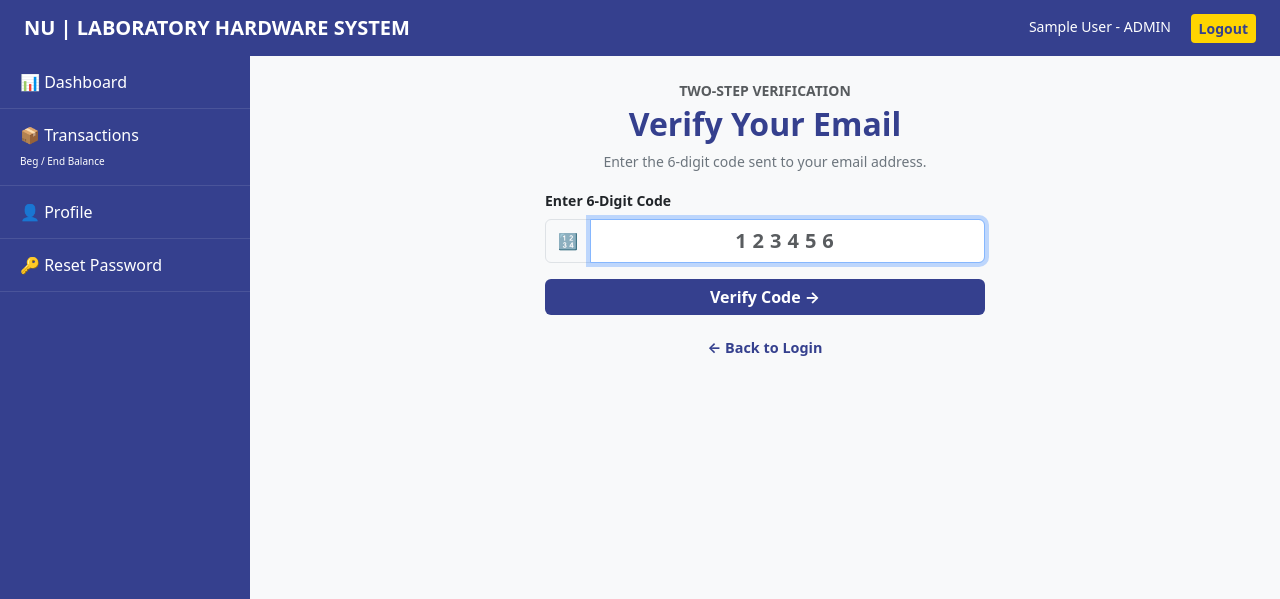
After one commit to keithleymendoza08-creator/Campus-hardware-inventory, a Flask app: page /verify-otp/1 in a window 1280 px wide. The commit adds this page. Shown: the top 599 px of the page. Run offline with Flask 3, Linux system fonts and the light colour scheme; the visitor is signed in with stand-in values (Sample User, id 1); some libraries are stand-ins or nearby versions.

Commit message:
Update templates and add OTP verification

```diff
--- a/app.py
+++ b/app.py
@@ -7,6 +7,9 @@ import Laboratorysystem as lab
 from io import StringIO
 import csv
 import os
+import random
+import smtplib
+from email.mime.text import MIMEText
 
 app = Flask(__name__)
 app.config['SECRET_KEY'] = os.environ.get('SECRET_KEY', 'nu-lab-final-english-2026')
@@ -15,6 +18,30 @@ DATABASE_URL = os.environ.get(
     'DATABASE_URL',
     'postgresql://postgres.hudetzzomizjnygxkjqu:Cinley%40063004@aws-0-ap-southeast-1.pooler.southeast-1.pooler.southeast-1.supabase.com:6543/postgres?sslmode=require'
 )
+
+# --- BREVO SMTP CONFIGURATION ---
+SMTP_SERVER = os.environ.get('SMTP_SERVER', 'smtp-relay.brevo.com')
+SMTP_PORT = int(os.environ.get('SMTP_PORT', 587))  # Port 587 or 2525
+SMTP_LOGIN = os.environ.get('SMTP_LOGIN', '')      # Brevo Login Email
+SMTP_PASSWORD = os.environ.get('SMTP_PASSWORD', '')  # Brevo Master Password
+SENDER_EMAIL = os.environ.get('SENDER_EMAIL', SMTP_LOGIN)
+
+def send_otp_email(receiver_email, otp, intent):
+    """Sends a 6-digit OTP using Brevo SMTP."""
+    msg = MIMEText(f"Your {intent} One-Time Password (OTP) is: {otp}\n\nPlease enter this code to proceed. Do not share this code with anyone.")
+    msg['Subject'] = f"Laboratory System - {intent} OTP"
+    msg['From'] = f"Laboratory System <{SENDER_EMAIL}>"
+    msg['To'] = receiver_email
+
+    try:
+        with smtplib.SMTP(SMTP_SERVER, SMTP_PORT) as server:
+            server.starttls()
+            server.login(SMTP_LOGIN, SMTP_PASSWORD)
+            server.send_message(msg)
+        return True
+    except Exception as e:
+        print(f"Email Error: {e}")
+        return False
 
 UPLOAD_FOLDER = os.path.join('static', 'uploads', 'profile')
 os.makedirs(UPLOAD_FOLDER, exist_ok=True)
@@ -71,42 +98,151 @@ def login():
         flash('Invalid email or password', 'danger')
     return render_template('login.html')
 
-# ===== FIXED REGISTER - 8 CHARS STANDARD + DEPARTMENT =====
+# ===== REGISTER WITH OTP =====
 @app.route('/register', methods=['GET','POST'])
 def register():
-    if request.method == 'POST':
-        db = get_db()
-        role = request.form['role']
-        password = request.form['password']
+    if request.method == 'GET':
+        return render_template('register.html')
 
-        # STANDARD 8 CHARS
-        if len(password) < 8:
-            flash('Password must be at least 8 characters (standard)', 'danger')
+    db = get_db()
+    student_id = request.form.get('student_id', '').strip()
+    fullname = request.form.get('fullname', '').strip()
+    email = request.form.get('email', '').strip()
+    password = request.form.get('password', '').strip()
+    role = request.form.get('role', '').strip()
+
+    if len(password) < 8:
+        flash('Password must be at least 8 characters (standard)', 'danger')
+        return render_template('register.html')
+
+    department = request.form.get('department','').strip()
+    section = request.form.get('section','').strip()
+    course = department if role == 'student' else request.form.get('course','').strip()
+
+    if role in ['student', 'employee']:
+        if not department or not section:
+            flash('Please select Department and Section', 'danger')
             return render_template('register.html')
 
-        department = request.form.get('department','').strip()
-        section = request.form.get('section','').strip()
-        course = department if role == 'student' else request.form.get('course','').strip()
+    # Generate OTP and store details temporarily in session
+    otp = str(random.randint(100000, 999999))
+    session['pending_user'] = {
+        'student_id': student_id,
+        'fullname': fullname,
+        'email': email,
+        'password': password,
+        'role': role,
+        'course': course,
+        'section': section,
+        'department': department,
+        'otp': otp
+    }
 
-        if role in ['student', 'employee']:
-            if not department or not section:
-                flash('Please select Department and Section', 'danger')
-                return render_template('register.html')
+    if send_otp_email(email, otp, intent="Account Registration"):
+        flash("We sent a 6-digit code to your email. Please verify.", "info")
+        return redirect(url_for("verify_otp", action="register"))
+    else:
+        flash("Failed to send OTP email. Please check SMTP settings.", "danger")
+        return render_template('register.html')
 
-        try:
-            with db.cursor() as cur:
-                cur.execute("""
-                    INSERT INTO users (student_id, fullname, email, password, role, course, section, department)
-                    VALUES (%s,%s,%s,%s,%s,%s,%s,%s)
-                """, (request.form['student_id'], request.form['fullname'], request.form['email'],
-                      generate_password_hash(password), role, course, section, department))
-                db.commit()
-            flash(f'Account created! {department} - {section} (8 chars password OK)', 'success')
-            return redirect('/login')
-        except Exception as e:
-            print(e)
-            flash('Email or ID already exists', 'danger')
-    return render_template('register.html')
+# ===== RESET / FORGOT PASSWORD WITH OTP =====
+@app.route('/reset-request', methods=['GET', 'POST'])
+def reset_request():
+    if request.method == 'GET':
+        return render_template('reset.html')
+
+    email = request.form.get('email', '').strip()
+    new_password = request.form.get('new_password', '').strip()
+    confirm_password = request.form.get('confirm_password', '').strip()
+
+    if not email or not new_password or not confirm_password:
+        flash('All reset fields are required.', 'danger')
+        return redirect(url_for('reset_request'))
+
+    if len(new_password) < 8:
+        flash('Password must be at least 8 characters.', 'danger')
+        return redirect(url_for('reset_request'))
+
+    if new_password != confirm_password:
+        flash('New passwords do not match.', 'danger')
+        return redirect(url_for('reset_request'))
+
+    db = get_db()
+    with db.cursor() as cur:
+        user = cur.execute("SELECT * FROM users WHERE email=%s", (email,)).fetchone()
+        if not user:
+            flash('Email address not found.', 'danger')
+            return redirect(url_for('reset_request'))
+
+    # Generate OTP and save to session
+    otp = str(random.randint(100000, 999999))
+    session['pending_reset'] = {
+        'email': email,
+        'new_password': new_password,
+        'otp': otp
+    }
+
+    if send_otp_email(email, otp, intent="Password Reset"):
+        flash("We sent a 6-digit code to your email. Please verify.", "info")
+        return redirect(url_for("verify_otp", action="reset"))
+    else:
+        flash("Failed to send OTP email. Please try again.", "danger")
+        return redirect(url_for("reset_request"))
+
+# ===== VERIFY OTP ROUTE =====
+@app.route('/verify-otp/<action>', methods=['GET', 'POST'])
+def verify_otp(action):
+    session_key = 'pending_user' if action == 'register' else 'pending_reset'
+
+    if session_key not in session:
+        flash("Session expired. Please try again.", "warning")
+        return redirect(url_for("login"))
+
+    if request.method == "POST":
+        user_otp = request.form.get("otp_code", "").strip()
+        data = session[session_key]
+
+        if user_otp == data['otp']:
+            db = get_db()
+            if action == "register":
+                try:
+                    with db.cursor() as cur:
+                        cur.execute("""
+                            INSERT INTO users (student_id, fullname, email, password, role, course, section, department)
+                            VALUES (%s,%s,%s,%s,%s,%s,%s,%s)
+                        """, (data['student_id'], data['fullname'], data['email'],
+                              generate_password_hash(data['password']), data['role'],
+                              data['course'], data['section'], data['department']))
+                        db.commit()
+                    session.pop(session_key, None)
+                    flash("Account successfully verified and created! Please login.", "success")
+                    return redirect(url_for("login"))
+                except Exception as e:
+                    print("Registration Error:", e)
+                    flash("Email or ID already exists.", "danger")
+                    return redirect(url_for("register"))
+
+            elif action == "reset":
+                try:
+                    hashed = generate_password_hash(data['new_password'])
+                    with db.cursor() as cur:
+                        cur.execute("UPDATE users SET password=%s WHERE email=%s", (hashed, data['email']))
+                        db.commit()
+                    session.pop(session_key, None)
+                    flash("Password successfully reset! You can now login.", "success")
+                    return redirect(url_for("login"))
+                except Exception as e:
+                    print("Reset Error:", e)
+                    flash("Failed to update password. Please try again.", "danger")
+                    return redirect(url_for("reset_request"))
+        else:
+            flash("Invalid OTP code. Try again.", "danger")
+
+    return render_template("otp_verify.html", action_url=url_for('verify_otp', action=action))
+
+@app.route('/forgot')
+def forgot_alias():
+    return redirect(url_for('reset_request'))
 
 @app.route('/logout')
 def logout():
@@ -193,65 +329,6 @@ def profile():
         user = cur.execute("SELECT * FROM users WHERE id=%s", (session['user_id'],)).fetchone()
         stats = cur.execute("SELECT COUNT(*) as total, SUM(CASE WHEN status='Pending' THEN 1 ELSE 0 END) as pending FROM transactions WHERE user_id=%s", (session['user_id'],)).fetchone()
     return render_template('profile.html', user=user, stats=stats)
-
-# ===== RESET PASSWORD - 8 CHARS STANDARD (NEED LOGIN) =====
-@app.route('/reset_password', methods=['GET','POST'])
-def reset_password():
-    if 'user_id' not in session:
-        return redirect('/login')
-    if request.method == 'POST':
-        db = get_db()
-        with db.cursor() as cur:
-            user = cur.execute("SELECT * FROM users WHERE id=%s", (session['user_id'],)).fetchone()
-        if not check_password_hash(user['password'], request.form['current_password']):
-            flash('Current password is incorrect', 'danger')
-        elif request.form['new_password'] != request.form['confirm_password']:
-            flash('New passwords do not match', 'danger')
-        elif len(request.form['new_password']) < 8:
-            flash('Password must be at least 8 characters (standard)', 'danger')
-        else:
-            hashed = generate_password_hash(request.form['new_password'])
-            lab.update_password(session['user_id'], hashed)
-            flash('Password updated! Please login again. (8 chars OK)', 'success')
-            return redirect('/logout')
-    return render_template('reset_password.html')
-
-@app.route('/reset')
-def reset_alias():
-    return redirect('/reset_password')
-
-# ===== NEW: FORGOT PASSWORD - PUBLIC, NO LOGIN NEEDED =====
-@app.route('/forgot', methods=['GET','POST'])
-def forgot():
-    db = get_db()
-    if request.method == 'POST':
-        email = request.form.get('email','').strip()
-        new_pass = request.form.get('new_password','')
-        confirm = request.form.get('confirm_password','')
-
-        if len(new_pass) < 8:
-            flash('Password must be at least 8 characters (standard)', 'danger')
-            return render_template('forgot.html')
-        if new_pass != confirm:
-            flash('Passwords do not match', 'danger')
-            return render_template('forgot.html')
-
-        with db.cursor() as cur:
-            user = cur.execute("SELECT * FROM users WHERE email=%s", (email,)).fetchone()
-            if not user:
-                flash('Email not found', 'danger')
-                return render_template('forgot.html')
-
-            hashed = generate_password_hash(new_pass)
-            cur.execute("UPDATE users SET password=%s WHERE email=%s", (hashed, email))
-            db.commit()
-        flash('Password reset success! You can now login.', 'success')
-        return redirect('/login')
-    return render_template('forgot.html')
-
-@app.route('/forgot_password')
-def forgot_password_alias():
-    return redirect('/forgot')
 
 @app.route('/borrow', methods=['POST'])
 def borrow():
--- /dev/null
+++ b/templates/otp_verify.html
@@ -0,0 +1,39 @@
+{% extends "base.html" %}
+{% block title %}Verify Email | Laboratory System{% endblock %}
+
+{% block content %}
+<section class="auth-page">
+  <div class="auth-card" style="margin: 0 auto; max-width: 440px;">
+    <div class="card-heading text-center mb-3">
+      <p class="eyebrow text-uppercase text-muted small fw-bold mb-1">Two-Step Verification</p>
+      <h2 class="fw-bold" style="color:#35408E;">Verify Your Email</h2>
+      <p class="muted small text-secondary">Enter the 6-digit code sent to your email address.</p>
+    </div>
+
+    <form method="post" action="{{ action_url }}" class="auth-form">
+      <div class="mb-3">
+        <label for="otp_code" class="form-label small fw-bold">Enter 6-Digit Code</label>
+        <div class="input-wrap input-group">
+          <span class="input-group-text">🔢</span>
+          <input
+            id="otp_code"
+            name="otp_code"
+            class="form-control"
+            maxlength="6"
+            pattern="\d{6}"
+            placeholder="123456"
+            required
+            autofocus
+            style="letter-spacing: 6px; font-size: 1.25rem; font-weight: bold; text-align: center;"
+          >
+        </div>
+      </div>
+      <button class="primary wide btn btn-nu w-100 text-white fw-bold" type="submit" style="background:#35408E;">Verify Code <span>→</span></button>
+    </form>
+
+    <div style="margin-top: 20px;" class="text-center">
+      <a href="{{ url_for('login') }}" style="font-size: 0.9rem; color: #35408E; text-decoration: none;" class="fw-bold">← Back to Login</a>
+    </div>
+  </div>
+</section>
+{% endblock %}
--- a/templates/register.html
+++ b/templates/register.html
@@ -53,7 +53,8 @@
       <button type="button" class="btn btn-outline-secondary" onclick="togglePass()">👁️</button>
     </div>
 
-    <button class="btn btn-nu w-100 text-white fw-bold" style="background:#35408E;">REGISTER</button>
+    <!-- Replaced Submit Button -->
+    <button class="primary wide btn btn-nu w-100 text-white fw-bold" type="submit" style="background:#35408E;">Send Verification Code <span>→</span></button>
   </form>
   <p class="mt-3 small text-center">Already have account? <a href="/login">Login here</a></p>
 </div>
--- a/templates/reset_password.html
+++ b/templates/reset_password.html
@@ -24,7 +24,8 @@
 <button type="button" class="btn btn-outline-secondary" onclick="toggle('confirm')">👁️</button>
 </div>
 
-<button class="btn w-100 text-white fw-bold" style="background:#35408E;">Update Password</button>
+<!-- Replaced Submit Button -->
+<button class="primary wide btn w-100 fw-bold" type="submit" style="background-color: #d67a00; border-color: #d67a00; color: white;">Send Verification Code <span>→</span></button>
 </form>
 <p class="small text-center mt-3"><a href="/profile">Back to Profile</a> | <a href="/dashboard">Dashboard</a></p>
 </div>
```
Also changed, not shown: templates/reset.html (deleted).
